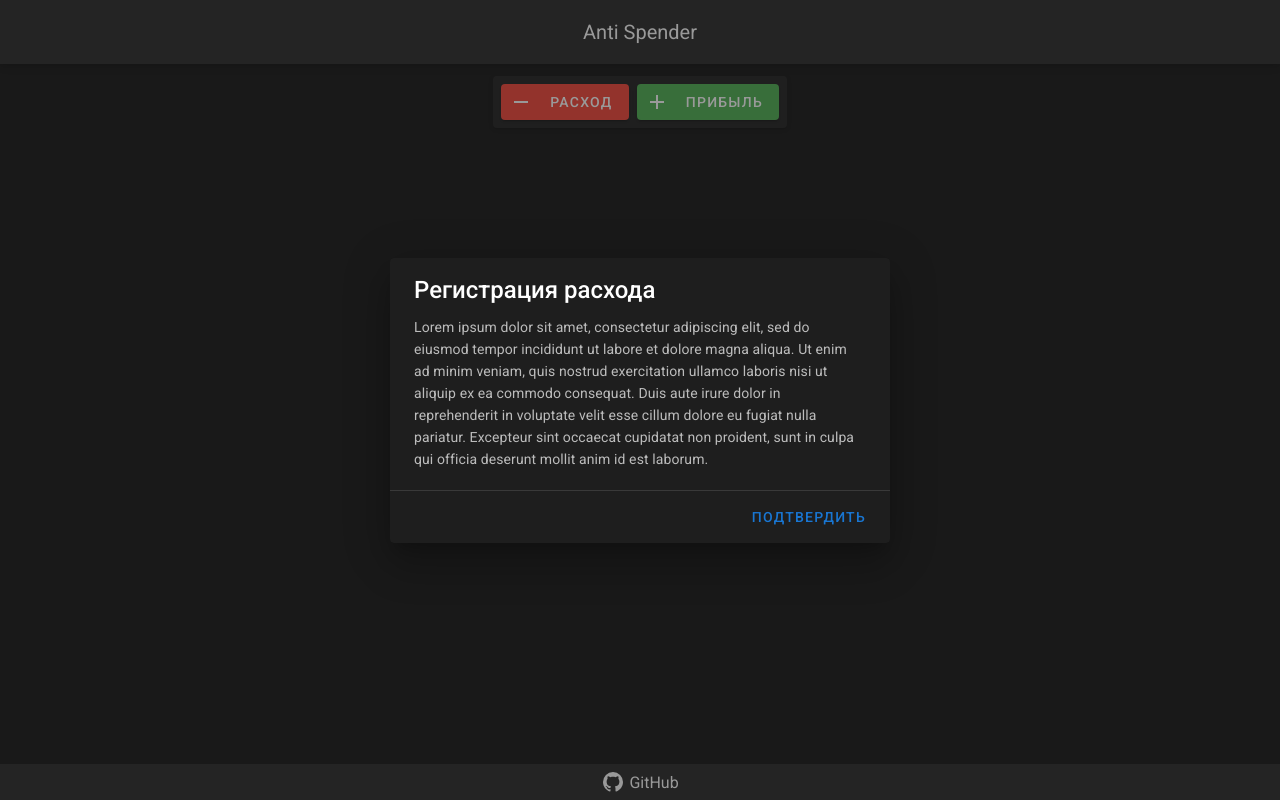
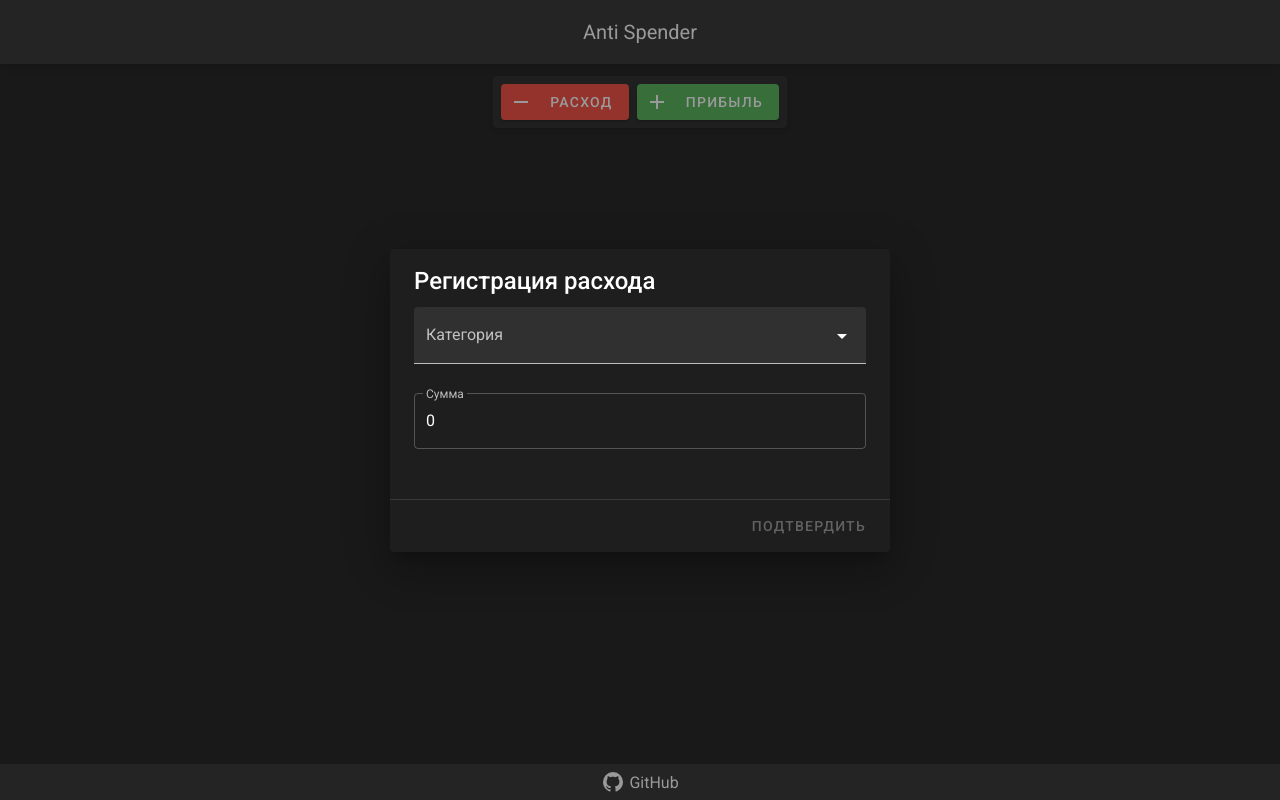
Before and after one commit to Seokky/anti-spender, a Nuxt app: page / in a window 1280 px wide. Both pictures are taken after a click on the button "РАСХОД". Built offline with nearby package versions, Linux system fonts and the light colour scheme.

Commit message:
income & outlay forms with validation

```diff
--- a/components/SetTheIncomeDialog.vue
+++ b/components/SetTheIncomeDialog.vue
@@ -20,7 +20,18 @@
       </v-card-title>
 
       <v-card-text>
-        Lorem ipsum dolor sit amet, consectetur adipiscing elit, sed do eiusmod tempor incididunt ut labore et dolore magna aliqua. Ut enim ad minim veniam, quis nostrud exercitation ullamco laboris nisi ut aliquip ex ea commodo consequat. Duis aute irure dolor in reprehenderit in voluptate velit esse cillum dolore eu fugiat nulla pariatur. Excepteur sint occaecat cupidatat non proident, sunt in culpa qui officia deserunt mollit anim id est laborum.
+        <v-form
+          ref="form"
+          v-model="isFormValid"
+        >
+          <v-text-field
+            v-model="amount"
+            label="Сумма"
+            outlined
+            required
+            :rules="[isAmountValueValid]"
+          />
+        </v-form>
       </v-card-text>
 
       <v-divider />
@@ -30,7 +41,8 @@
         <v-btn
           color="primary"
           text
-          @click="dialog = false"
+          :disabled="!isFormValid"
+          @click="accept"
         >
           Подтвердить
         </v-btn>
@@ -43,6 +55,26 @@
   export default {
     data: () => ({
       dialog: false,
-    })
+      isFormValid: false,
+      amount: 0,
+    }),
+
+    methods: {
+      accept() {
+        this.close()
+        this.reset()
+      },
+
+      reset() {
+         this.$refs.form.reset()
+         this.$refs.form.resetValidation()
+      },
+
+      close() {
+        this.dialog = false
+      },
+
+      isAmountValueValid: (value) => !!Number(value) && !/[^0-9]/.test(value),
+    }
   }
 </script>
--- a/components/SetTheOutlayDialog.vue
+++ b/components/SetTheOutlayDialog.vue
@@ -20,7 +20,26 @@
       </v-card-title>
 
       <v-card-text>
-        Lorem ipsum dolor sit amet, consectetur adipiscing elit, sed do eiusmod tempor incididunt ut labore et dolore magna aliqua. Ut enim ad minim veniam, quis nostrud exercitation ullamco laboris nisi ut aliquip ex ea commodo consequat. Duis aute irure dolor in reprehenderit in voluptate velit esse cillum dolore eu fugiat nulla pariatur. Excepteur sint occaecat cupidatat non proident, sunt in culpa qui officia deserunt mollit anim id est laborum.
+        <v-form
+          ref="form"
+          v-model="isFormValid"
+        >
+          <v-select
+            v-model="category"
+            label="Категория"
+            filled
+            required
+            :items="categories"
+            :rules="[isCategoryValueValid]"
+          />
+          <v-text-field
+            v-model.number="amount"
+            label="Сумма"
+            outlined
+            required
+            :rules="[isAmountValueValid]"
+          />
+        </v-form>
       </v-card-text>
 
       <v-divider />
@@ -30,7 +49,8 @@
         <v-btn
           color="primary"
           text
-          @click="dialog = false"
+          :disabled="!isFormValid"
+          @click="accept"
         >
           Подтвердить
         </v-btn>
@@ -40,9 +60,35 @@
 </template>
 
 <script>
+  import { categories } from '~/constants'
+
   export default {
     data: () => ({
       dialog: false,
-    })
+      isFormValid: false,
+      category: '',
+      amount: 0,
+      categories,
+    }),
+
+    methods: {
+      accept() {
+        this.close()
+        this.reset()
+      },
+
+      reset() {
+         this.$refs.form.reset()
+         this.$refs.form.resetValidation()
+      },
+
+      close() {
+        this.dialog = false
+      },
+
+      isAmountValueValid: (value) => !!Number(value) && !/[^0-9]/.test(value),
+
+      isCategoryValueValid: (value) => !!value,
+    }
   }
 </script>
--- /dev/null
+++ b/constants.js
@@ -0,0 +1,18 @@
+export const categories = [
+  'Алкоголь',
+  'Для дома',
+  'Другое',
+  'Интернет-провайдер',
+  'Кварт. плата',
+  'Книги',
+  'Кредиты',
+  'Налоги',
+  'Образование',
+  'Одежда',
+  'Подарки',
+  'Подписки',
+  'Продукты',
+  'Развлечения',
+  'Техника',
+  'Транспорт',
+]
```
